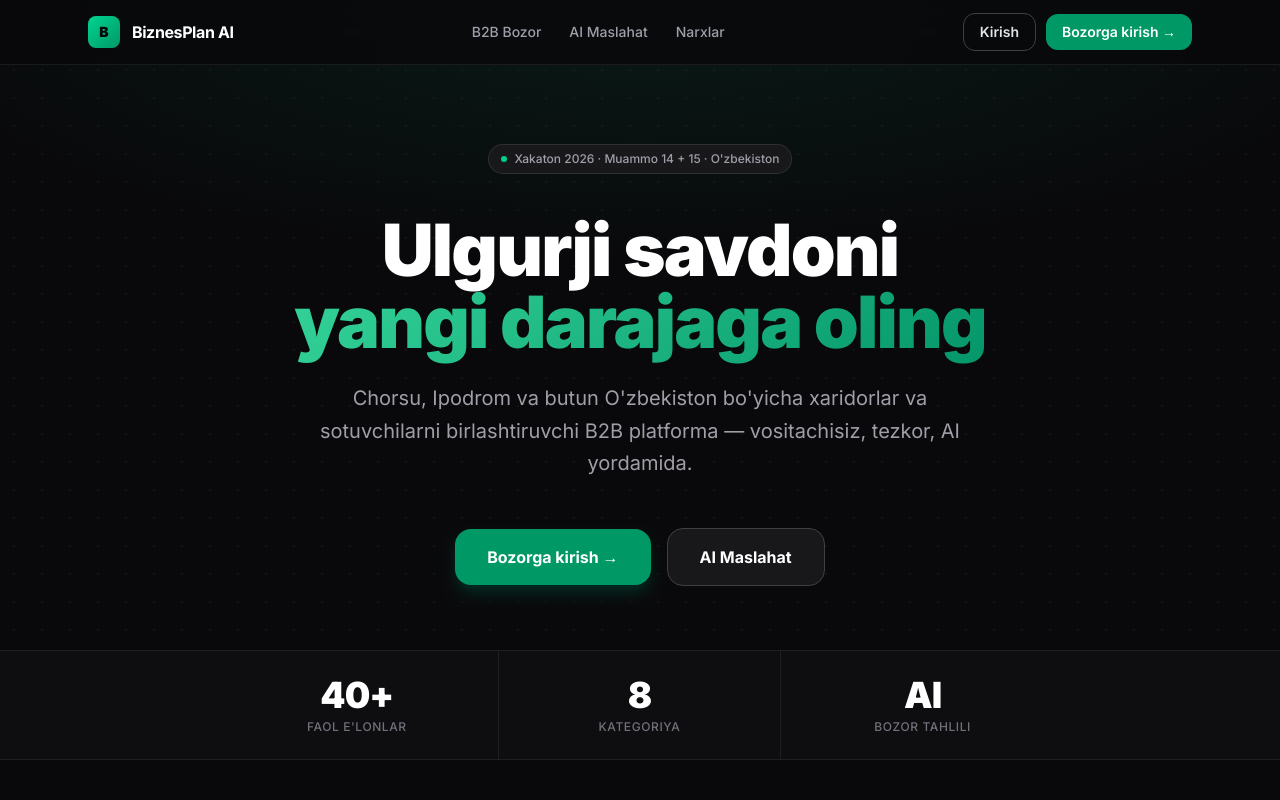
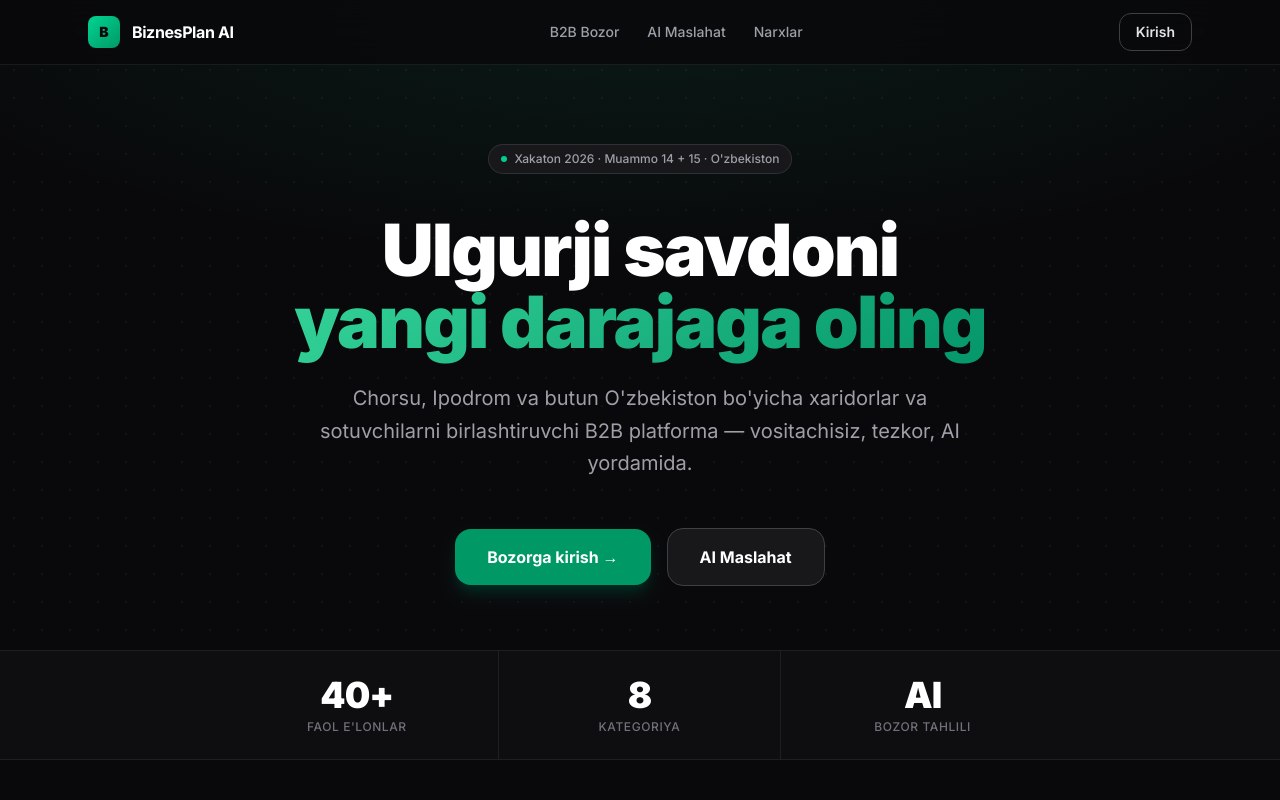
Before and after one commit to umid150708/hakaton-project-, a React (Vite) app: page / in a window 1280 px wide. Shown: the top 800 px of the page. Built offline with nearby package versions, Linux system fonts and the light colour scheme; no server answers.

Commit message:
Remove 'Bozorga kirish' button from navbar

```diff
--- a/src/pages/Landing.tsx
+++ b/src/pages/Landing.tsx
@@ -23,13 +23,9 @@ export default function Landing() {
             <Link to="/pricing"   className="text-zinc-400 hover:text-white text-sm font-medium transition-colors">Narxlar</Link>
           </div>
 
-          {/* Auth + CTA */}
+          {/* Auth */}
           <div className="flex items-center gap-2.5">
             <AuthButton />
-            <Link to="/bozor"
-              className="px-4 py-2 bg-emerald-600 hover:bg-emerald-500 text-white text-sm font-semibold rounded-xl transition-colors active:scale-95">
-              Bozorga kirish →
-            </Link>
           </div>
         </div>
       </nav>
```
